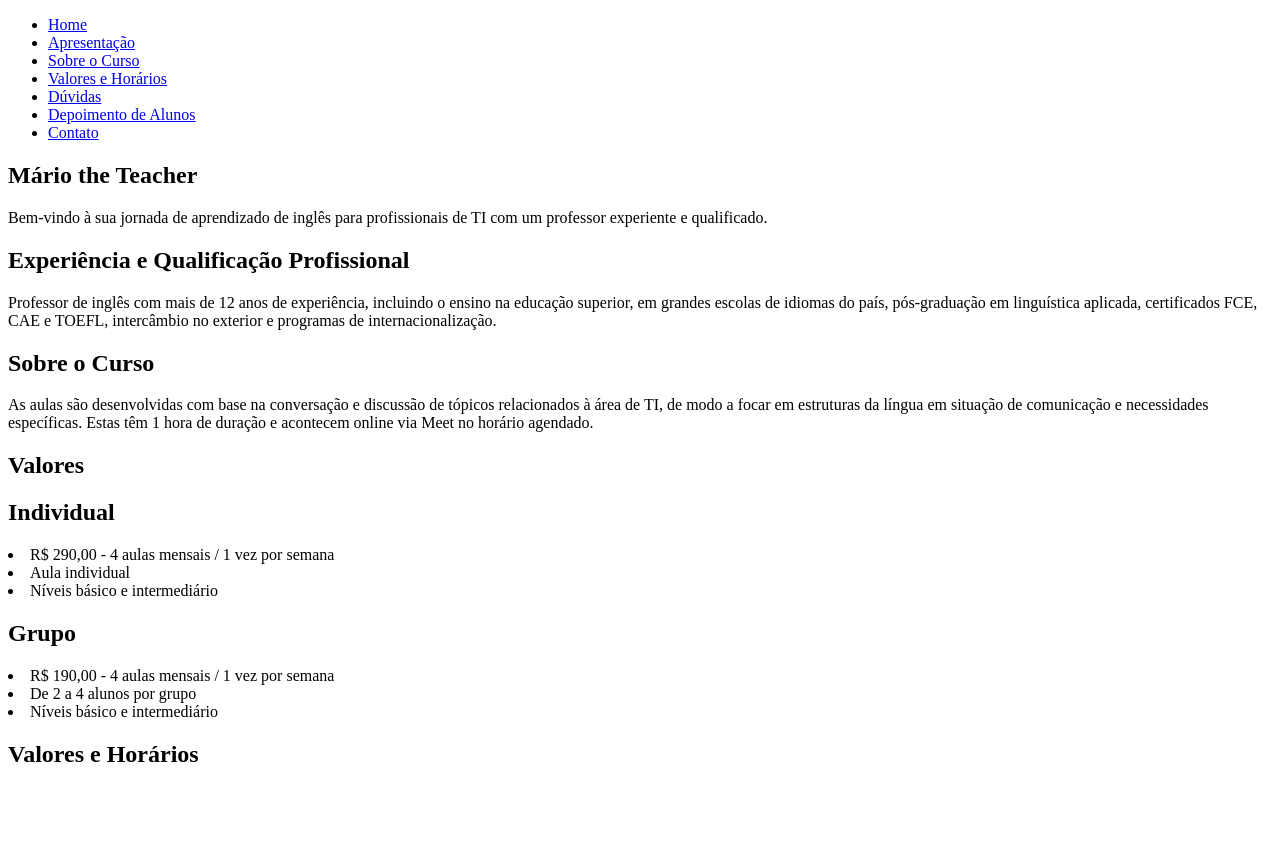
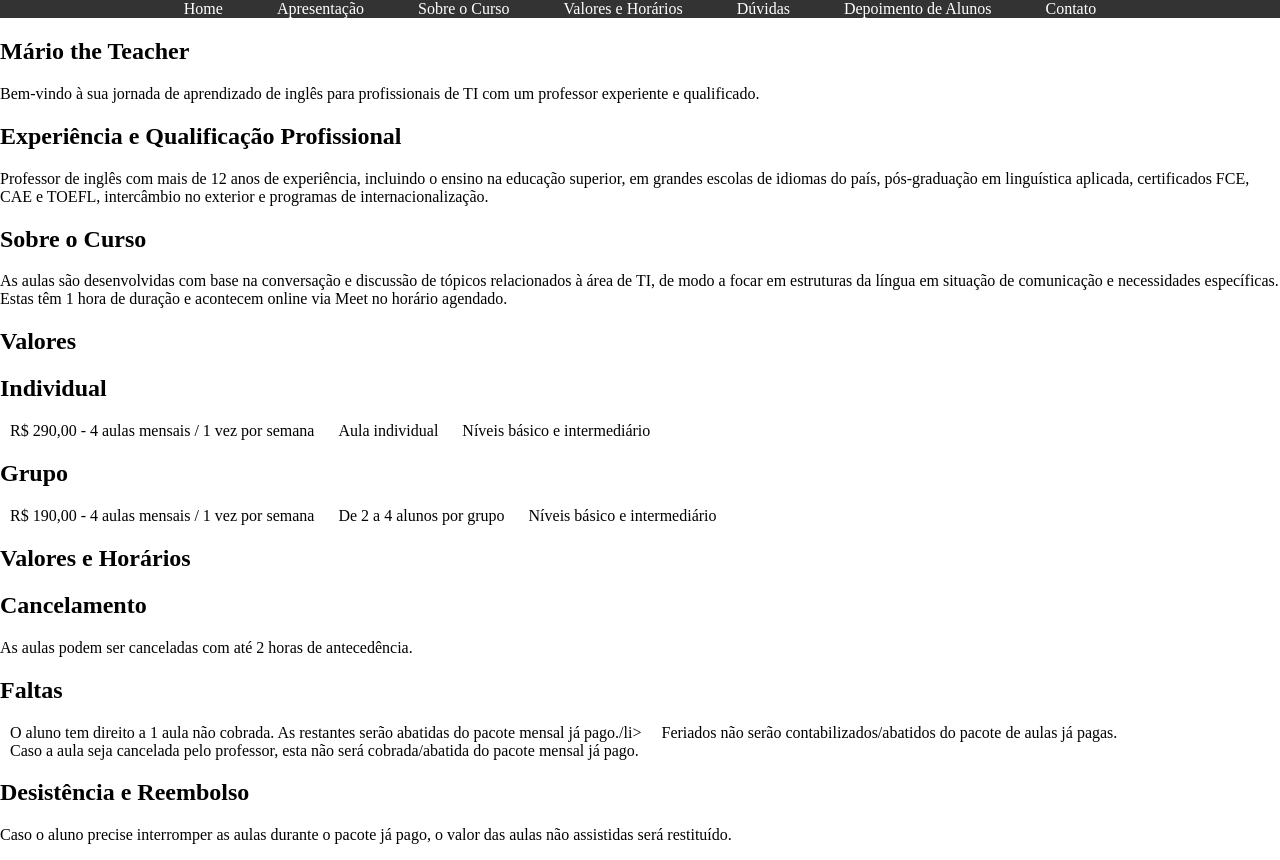
Before and after one commit to matheuspere/landingpage-mario, a website: page index.html in a window 1280 px wide. Before the commit the page ends 800 px from the top, so only its background shows below. Drawn offline with nearby package versions, Linux system fonts and the light colour scheme.

Commit message:
Atualizado

```diff
--- a/index.html
+++ b/index.html
@@ -4,7 +4,7 @@
   <meta charset="UTF-8">
   <meta name="viewport" content="width=device-width, initial-scale=1.0">
   <title>Professor de Inglês para Profissionais de TI</title>
-  <link rel="stylesheet" href="styles.css">
+  <link rel="stylesheet" href="stylo.css">
 </head>
 <body>
 
@@ -60,10 +60,19 @@
 
   <section id="duvidas">
     <!-- Conteúdo da seção Modalidades -->
+    <h2>Cancelamento</h2>
+    <p>As aulas podem ser canceladas com até 2 horas de antecedência.</p>
+    <h2>Faltas</h2>
+    <li>O aluno tem direito a 1 aula não cobrada. As restantes serão abatidas do pacote mensal já pago./li>
+    <li>Feriados não serão contabilizados/abatidos do pacote de aulas já pagas.</li>
+    <li>Caso a aula seja cancelada pelo professor, esta não será cobrada/abatida do pacote mensal já pago.</li>
+    <h2>Desistência e Reembolso</h2>
+    <p>Caso o aluno precise interromper as aulas durante o pacote já pago, o valor das aulas não assistidas será restituído.</p>
   </section>
 
   <section id="depoimento-alunos">
     <!-- Conteúdo da seção Depoimento de Alunos -->
+
   </section>
 
   <section id="contato">
@@ -71,5 +80,8 @@
   </section>
 
   <script src="script.js"></script>
+  <script src="https://code.jquery.com/jquery-3.3.1.slim.min.js" integrity="sha384-q8i/X+965DzO0rT7abK41JStQIAqVgRVzpbzo5smXKp4YfRvH+8abtTE1Pi6jizo" crossorigin="anonymous"></script>
+<script src="https://cdnjs.cloudflare.com/ajax/libs/popper.js/1.14.3/umd/popper.min.js" integrity="sha384-ZMP7rVo3mIykV+2+9J3UJ46jBk0WLaUAdn689aCwoqbBJiSnjAK/l8WvCWPIPm49" crossorigin="anonymous"></script>
+<script src="https://stackpath.bootstrapcdn.com/bootstrap/4.1.3/js/bootstrap.min.js" integrity="sha384-ChfqqxuZUCnJSK3+MXmPNIyE6ZbWh2IMqE241rYiqJxyMiZ6OW/JmZQ5stwEULTy" crossorigin="anonymous"></script>
 </body>
 </html>
--- /dev/null
+++ b/package.json
@@ -0,0 +1,5 @@
+{
+  "dependencies": {
+    "bootstrap": "^5.3.3"
+  }
+}
--- a/stylo.css
+++ b/stylo.css
@@ -1,20 +1,31 @@
-/* Seu estilo CSS aqui */
+body, ul {
+  margin: 0;
+  padding: 0;
+}
 
-/* Exemplo de estilo para o menu */
-nav ul {
-    list-style-type: none;
-    margin: 0;
-    padding: 0;
-  }
+/* Estilo do menu */
+nav {
+  background-color: #333;
+}
 
-  nav ul li {
-    display: inline;
-    margin-right: 20px;
-  }
+ul {
+  list-style-type: none;
+  text-align: center;
+}
 
-  nav ul li a {
-    text-decoration: none;
-    color: #333;
-  }
+li {
+  display: inline-block;
+  margin: 0 10px;
+}
 
-  /* Outros estilos conforme necessário */
+a {
+  text-decoration: none;
+  color: #fff;
+  padding: 10px 15px;
+  border-radius: 5px;
+  transition: background-color 0.3s ease;
+}
+
+a:hover {
+  background-color: #027F00;
+}
```
Also changed, not shown: 1 other file.
